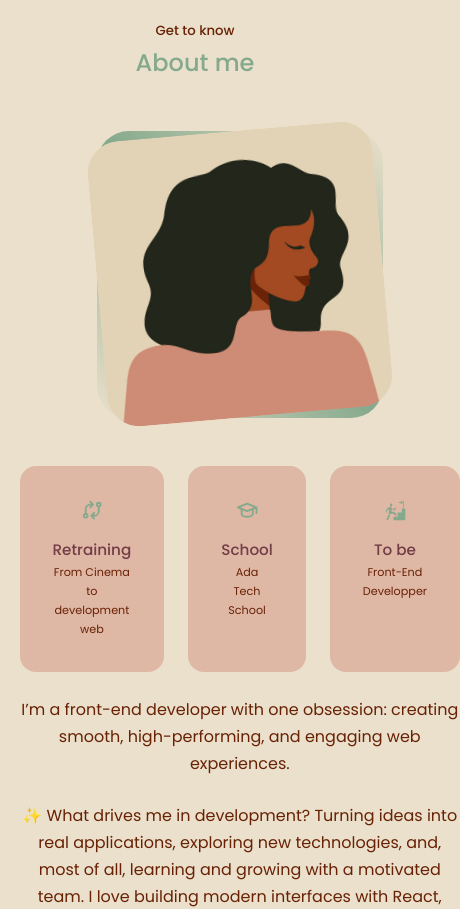
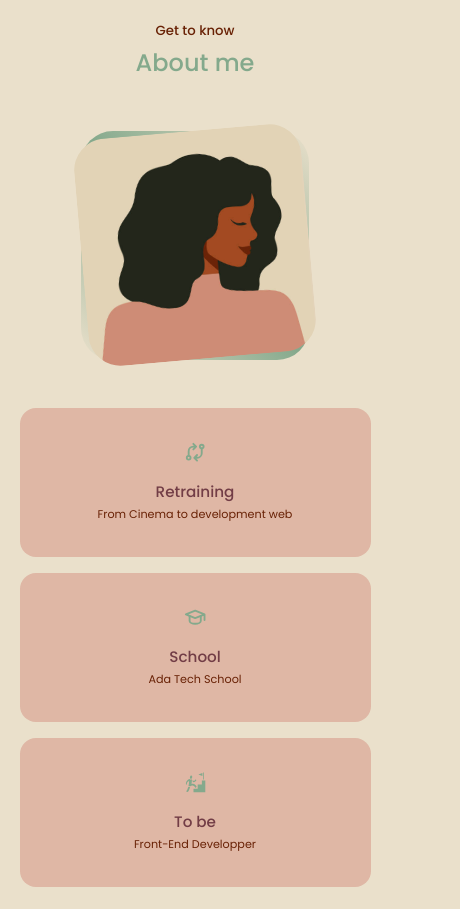
Before and after one commit to Mlisande/portfolio, a React (Create React App) app: page / in a window 390 px wide. Shown: the part 920-1829 px from the top of the page, 460 px wide, since content can reach past the window. Built offline with nearby package versions, Linux system fonts and the light colour scheme.

Commit message:
modify grid in about component

```diff
--- a/src/components/about/about.css
+++ b/src/components/about/about.css
@@ -1,12 +1,16 @@
 .about__container {
     display: grid;
-    grid-template-columns: 35% 50%;
+    grid-template-columns: 1fr 1.5fr;
     gap:15%;
+    max-width: 1200px;
+    margin: 0 auto;
 }
+
 
 .about__me {
     width: 100%;
     aspect-ratio: 1/1;
+    max-width: 350px;
     border-radius: 2rem;
     background: linear-gradient(
         45deg,
@@ -98,7 +102,7 @@
     margin: 0 auto 3rem;
    }
 
-   .about_cards {
+   .about__cards {
     grid-template-columns: 1fr 1fr;
     gap: 1rem
    }
@@ -111,3 +115,13 @@
     margin: 1.5rem 0;
    }
 }
+
+/* =============== MEDIA QUERIES (XTRA SMALL DEVICES) ===============*/
+
+@media screen and (max-width: 400px) {
+
+    .about__cards {
+     grid-template-columns: 1fr;
+     gap: 1rem
+    }
+}
```
